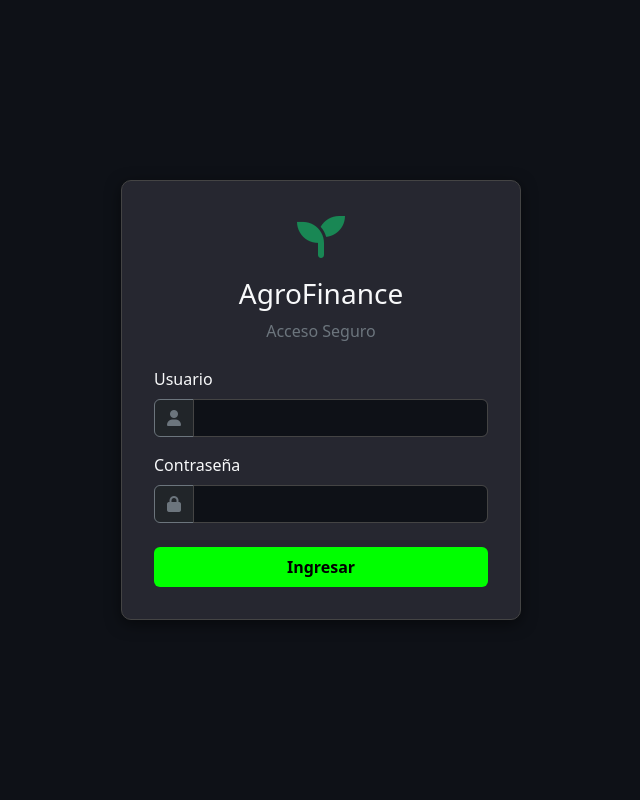
After one commit to dnx92/finag, a Flask app: page /login in a window 1280 px wide. The commit adds this page. Shown: the whole page, without its empty margins (319-959 px from the left). Run offline with Flask 3, Linux system fonts and the light colour scheme.

Commit message:
Agregado sistema de Login

```diff
--- a/app.py
+++ b/app.py
@@ -1,13 +1,61 @@
-from flask import Flask, render_template, jsonify
+from flask import Flask, render_template, jsonify, request, redirect, url_for, flash
 import pandas as pd
 from data_manager import DataManager
 import utils
 import folium
+from flask_login import LoginManager, UserMixin, login_user, login_required, logout_user, current_user
+import os
 
 app = Flask(__name__)
+app.secret_key = os.environ.get("SECRET_KEY", "dev_secret_key_123") # Cambiar en producción
+
+# Configuración de Login
+login_manager = LoginManager()
+login_manager.init_app(app)
+login_manager.login_view = 'login'
+
+# Usuarios (Simulado con variables de entorno)
+ADMIN_USER = os.environ.get("ADMIN_USER", "admin")
+ADMIN_PASS = os.environ.get("ADMIN_PASS", "admin")
+
+class User(UserMixin):
+    def __init__(self, id):
+        self.id = id
+
+@login_manager.user_loader
+def load_user(user_id):
+    if user_id == ADMIN_USER:
+        return User(user_id)
+    return None
+
 dm = DataManager()
 
+@app.route('/login', methods=['GET', 'POST'])
+def login():
+    if current_user.is_authenticated:
+        return redirect(url_for('dashboard'))
+
+    if request.method == 'POST':
+        username = request.form['username']
+        password = request.form['password']
+
+        if username == ADMIN_USER and password == ADMIN_PASS:
+            user = User(username)
+            login_user(user)
+            return redirect(url_for('dashboard'))
+        else:
+            flash('Usuario o contraseña incorrectos.')
+
+    return render_template('login.html')
+
+@app.route('/logout')
+@login_required
+def logout():
+    logout_user()
+    return redirect(url_for('login'))
+
 @app.route('/')
+@login_required
 def dashboard():
     # Cargar Datos
     finanzas_df = dm.get_data("Finanzas")
--- a/requirements.txt
+++ b/requirements.txt
@@ -6,3 +6,4 @@ oauth2client
 python-dotenv
 openai
 gunicorn
+Flask-Login
--- a/templates/base.html
+++ b/templates/base.html
@@ -30,6 +30,12 @@
                     <li class="nav-item">
                         <a class="nav-link" href="#"><i class="fas fa-cogs me-1"></i> Config</a>
                     </li>
+                    {% if current_user.is_authenticated %}
+                    <li class="nav-item">
+                        <a class="nav-link text-danger" href="{{ url_for('logout') }}"><i
+                                class="fas fa-sign-out-alt me-1"></i> Salir</a>
+                    </li>
+                    {% endif %}
                 </ul>
             </div>
         </div>
--- /dev/null
+++ b/templates/login.html
@@ -0,0 +1,93 @@
+<!DOCTYPE html>
+<html lang="es" data-bs-theme="dark">
+
+<head>
+    <meta charset="UTF-8">
+    <meta name="viewport" content="width=device-width, initial-scale=1.0">
+    <title>Login - AgroFinance</title>
+    <link href="https://cdn.jsdelivr.net/npm/bootstrap@5.3.0/dist/css/bootstrap.min.css" rel="stylesheet">
+    <link rel="stylesheet" href="https://cdnjs.cloudflare.com/ajax/libs/font-awesome/6.0.0/css/all.min.css">
+    <style>
+        body {
+            background-color: #0E1117;
+            height: 100vh;
+            display: flex;
+            align-items: center;
+            justify-content: center;
+        }
+
+        .login-card {
+            background-color: #262730;
+            border: 1px solid #444;
+            border-radius: 10px;
+            box-shadow: 0 4px 15px rgba(0, 0, 0, 0.5);
+            width: 100%;
+            max-width: 400px;
+            padding: 2rem;
+        }
+
+        .form-control {
+            background-color: #0E1117;
+            border: 1px solid #444;
+            color: #FAFAFA;
+        }
+
+        .form-control:focus {
+            background-color: #0E1117;
+            border-color: #00FF00;
+            color: #FAFAFA;
+            box-shadow: 0 0 0 0.25rem rgba(0, 255, 0, 0.25);
+        }
+
+        .btn-login {
+            background-color: #00FF00;
+            color: #000;
+            font-weight: bold;
+            border: none;
+        }
+
+        .btn-login:hover {
+            background-color: #00cc00;
+        }
+    </style>
+</head>
+
+<body>
+    <div class="login-card">
+        <div class="text-center mb-4">
+            <i class="fas fa-seedling fa-3x text-success mb-3"></i>
+            <h3 class="text-light">AgroFinance</h3>
+            <p class="text-secondary">Acceso Seguro</p>
+        </div>
+
+        {% with messages = get_flashed_messages() %}
+        {% if messages %}
+        <div class="alert alert-danger py-2 text-center" role="alert">
+            {{ messages[0] }}
+        </div>
+        {% endif %}
+        {% endwith %}
+
+        <form method="POST">
+            <div class="mb-3">
+                <label for="username" class="form-label text-light">Usuario</label>
+                <div class="input-group">
+                    <span class="input-group-text bg-dark border-secondary text-secondary"><i
+                            class="fas fa-user"></i></span>
+                    <input type="text" class="form-control" id="username" name="username" required>
+                </div>
+            </div>
+            <div class="mb-4">
+                <label for="password" class="form-label text-light">Contraseña</label>
+                <div class="input-group">
+                    <span class="input-group-text bg-dark border-secondary text-secondary"><i
+                            class="fas fa-lock"></i></span>
+                    <input type="password" class="form-control" id="password" name="password" required>
+                </div>
+            </div>
+            <button type="submit" class="btn btn-login w-100 py-2">Ingresar</button>
+        </form>
+    </div>
+</body>
+
+</html>
```
